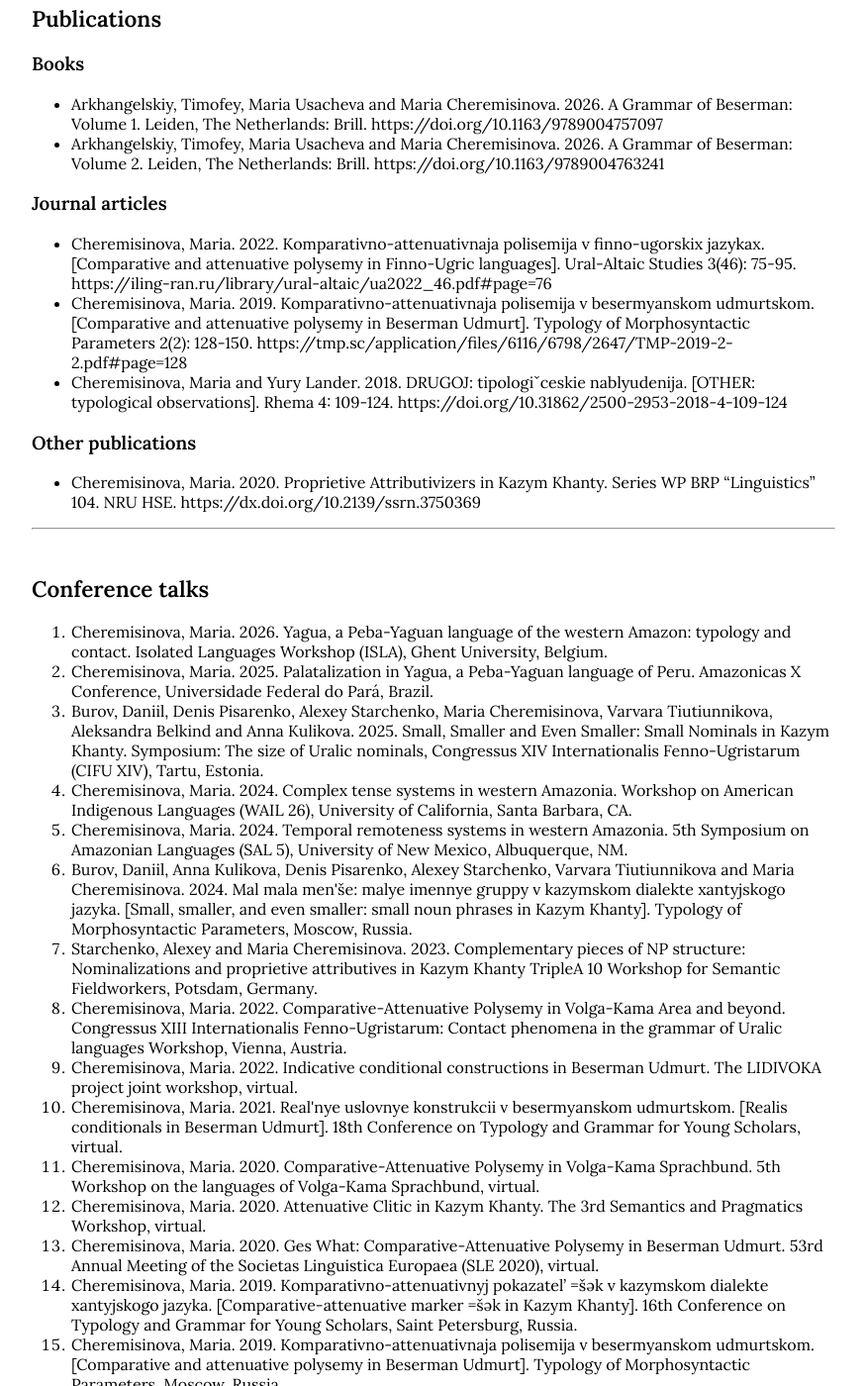
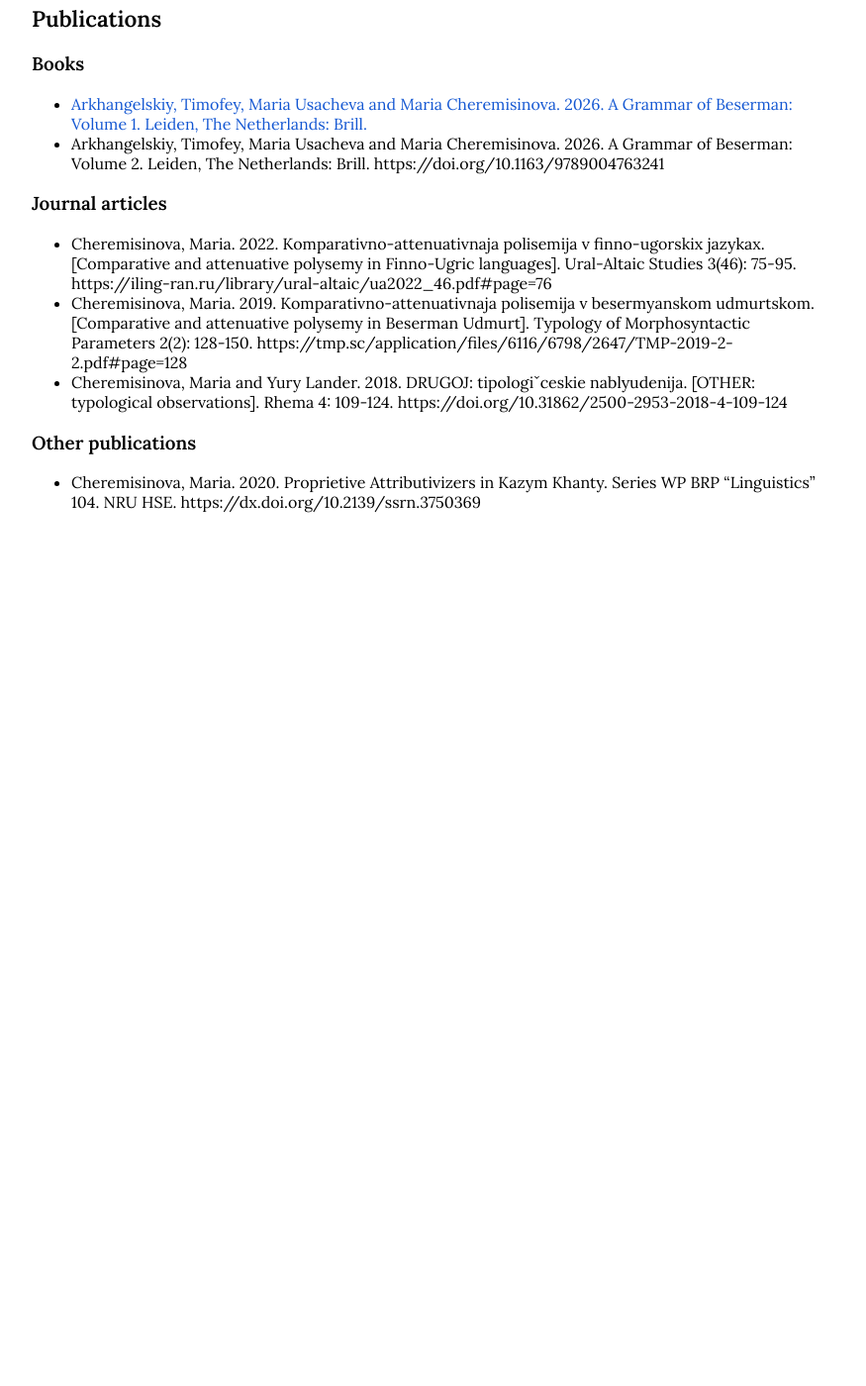
Before and after one commit to mashache/mashache.github.io, a Jekyll site: the page built from pages/publications.md, in a window 1280 px wide and 1400 px high, scrolled down 270 px. Shown: the whole window at 99% size, without its empty margins (202-1077 px from the left). Built offline with Jekyll 4.4.1, drawn with Linux system fonts in a browser that asks for light colours; after the commit the page ends 900 px from its top, so only the background shows below that; some of the changed text lies outside the part shown.

Commit message:
Update publications.md

```diff
--- a/pages/publications.md
+++ b/pages/publications.md
@@ -1,14 +1,14 @@
 ---
 layout: default
-title: Publications and talks
+title: Publications
 permalink: /publications/
 show_title: false
 ---
 
 ## Publications
 ### Books
-- Arkhangelskiy, Timofey, Maria Usacheva and Maria Cheremisinova. 2026. A Grammar
-of Beserman: Volume 1. Leiden, The Netherlands: Brill. https://doi.org/10.1163/9789004757097
+- [Arkhangelskiy, Timofey, Maria Usacheva and Maria Cheremisinova. 2026. A Grammar
+of Beserman: Volume 1. Leiden, The Netherlands: Brill.](https://doi.org/10.1163/9789004757097)
 - Arkhangelskiy, Timofey, Maria Usacheva and Maria Cheremisinova. 2026. A Grammar
 of Beserman: Volume 2. Leiden, The Netherlands: Brill. https://doi.org/10.1163/9789004763241
 
@@ -27,72 +27,3 @@ https://doi.org/10.31862/2500-2953-2018-4-109-124
 ### Other publications
 - Cheremisinova, Maria. 2020. Proprietive Attributivizers in Kazym Khanty. Series WP
 BRP “Linguistics” 104. NRU HSE. https://dx.doi.org/10.2139/ssrn.3750369
-
-
-__________
-
-## Conference talks
-<ol>
-<li>Cheremisinova, Maria. 2026. Yagua, a Peba-Yaguan language of the western Amazon:
-typology and contact. Isolated Languages Workshop (ISLA), Ghent University, Belgium.</li>
-<li>Cheremisinova, Maria. 2025. Palatalization in Yagua, a Peba-Yaguan language of Peru.
-Amazonicas X Conference, Universidade Federal do Pará, Brazil.</li>
-<li>Burov, Daniil, Denis Pisarenko, Alexey Starchenko, Maria Cheremisinova, Varvara
-Tiutiunnikova, Aleksandra Belkind and Anna Kulikova. 2025. Small, Smaller and Even
-Smaller: Small Nominals in Kazym Khanty. Symposium: The size of Uralic nominals,
-Congressus XIV Internationalis Fenno-Ugristarum (CIFU XIV), Tartu, Estonia.</li>
-<li>Cheremisinova, Maria. 2024. Complex tense systems in western Amazonia. Workshop
-on American Indigenous Languages (WAIL 26), University of California, Santa Barbara,
-CA.</li>
-<li>Cheremisinova, Maria. 2024. Temporal remoteness systems in western Amazonia. 5th
-Symposium on Amazonian Languages (SAL 5), University of New Mexico, Albuquerque,
-NM.</li>
-<li>Burov, Daniil, Anna Kulikova, Denis Pisarenko, Alexey Starchenko, Varvara Tiutiunnikova
-and Maria Cheremisinova. 2024. Mal mala men'še: malye imennye gruppy v kazymskom
-dialekte xantyjskogo jazyka. [Small, smaller, and even smaller: small noun phrases in
-Kazym Khanty]. Typology of Morphosyntactic Parameters, Moscow, Russia.</li>
-<li>Starchenko, Alexey and Maria Cheremisinova. 2023. Complementary pieces of NP
-structure: Nominalizations and proprietive attributives in Kazym Khanty TripleA 10
-Workshop for Semantic Fieldworkers, Potsdam, Germany.</li>
-<li>Cheremisinova, Maria. 2022. Comparative-Attenuative Polysemy in Volga-Kama Area
-and beyond. Congressus XIII Internationalis Fenno-Ugristarum: Contact phenomena in the
-grammar of Uralic languages Workshop, Vienna, Austria.</li>
-<li>Cheremisinova, Maria. 2022. Indicative conditional constructions in Beserman Udmurt.
-The LIDIVOKA project joint workshop, virtual.</li>
-<li>Cheremisinova, Maria. 2021. Real'nye uslovnye konstrukcii v besermyanskom
-udmurtskom. [Realis conditionals in Beserman Udmurt]. 18th Conference on Typology and
-Grammar for Young Scholars, virtual.</li>
-<li>Cheremisinova, Maria. 2020. Comparative-Attenuative Polysemy in Volga-Kama
-Sprachbund. 5th Workshop on the languages of Volga-Kama Sprachbund, virtual.</li>
-<li>Cheremisinova, Maria. 2020. Attenuative Clitic in Kazym Khanty. The 3rd Semantics
-and Pragmatics Workshop, virtual.</li>
-<li>Cheremisinova, Maria. 2020. Ges What: Comparative-Attenuative Polysemy in
-Beserman Udmurt. 53rd Annual Meeting of the Societas Linguistica Europaea (SLE 2020),
-virtual.</li>
-<li>Cheremisinova, Maria. 2019. Komparativno-attenuativnyj pokazatel’ =šək v kazymskom
-dialekte xantyjskogo jazyka. [Comparative-attenuative marker =šək in Kazym Khanty]. 16th
-Conference on Typology and Grammar for Young Scholars, Saint Petersburg, Russia.</li>
-<li>Cheremisinova, Maria. 2019. Komparativno-attenuativnaja polisemija v besermyanskom
-udmurtskom. [Comparative and attenuative polysemy in Beserman Udmurt]. Typology of
-Morphosyntactic Parameters, Moscow, Russia.</li>
-<li>Cheremisinova, Maria. 2019. Syntax of attributivizers in Kazym Khanty. 3rd SOUL
-(Syntax of Uralic Languages), Tartu, Estonia.</li>
-<li>Cheremisinova, Maria. 2018. Atributivizatory -əŋ i -əp v kazymskom dialekte
-xantyjskogo jazyka. [Attributivizers -əŋ and -əp in Kazym Khanty]. 15th Conference on
-Typology and Grammar for Young Scholars, Saint Petersburg, Russia.</li>
-<li>Cheremisinova, Maria and Yury Lander. 2018. Grammatičeskij status DRUGOJ:
-tipologičeskie nablyudenija. [Grammatical status of OTHER: typological observations].
-Typology of Morphosyntactic Parameters, Moscow, Russia.</li>
-<li>Cheremisinova, Maria. 2018. ‘Other’: a Typological Perspective. Poster presented at
-International Summer School Areal Linguistics and Languages of Russia, HSE Moscow,
-Russia.</li>
-<li>Cheremisinova, Maria. 2017. Vzaimodejstvie čisla i posessivnosti v distributivnyx
-kontekstax v gornomarijskom jazyke. [Interaction between number and possessive markers
-in distributive contexts in Hill Mari]. 14th Conference on Typology and Grammar for
-Young Scholars, Saint Petersburg, Russia.</li>
-</ol>
-
-## Invited talks
-- Cheremisinova, Maria. 2025. Graded tense systems in northwestern Amazonia.
-Keynote talk, Student Perspectives on Minoritized and Endangered Languages
-(SPonMEL 2025), University of Minho, Braga, Portugal, virtual.
```
